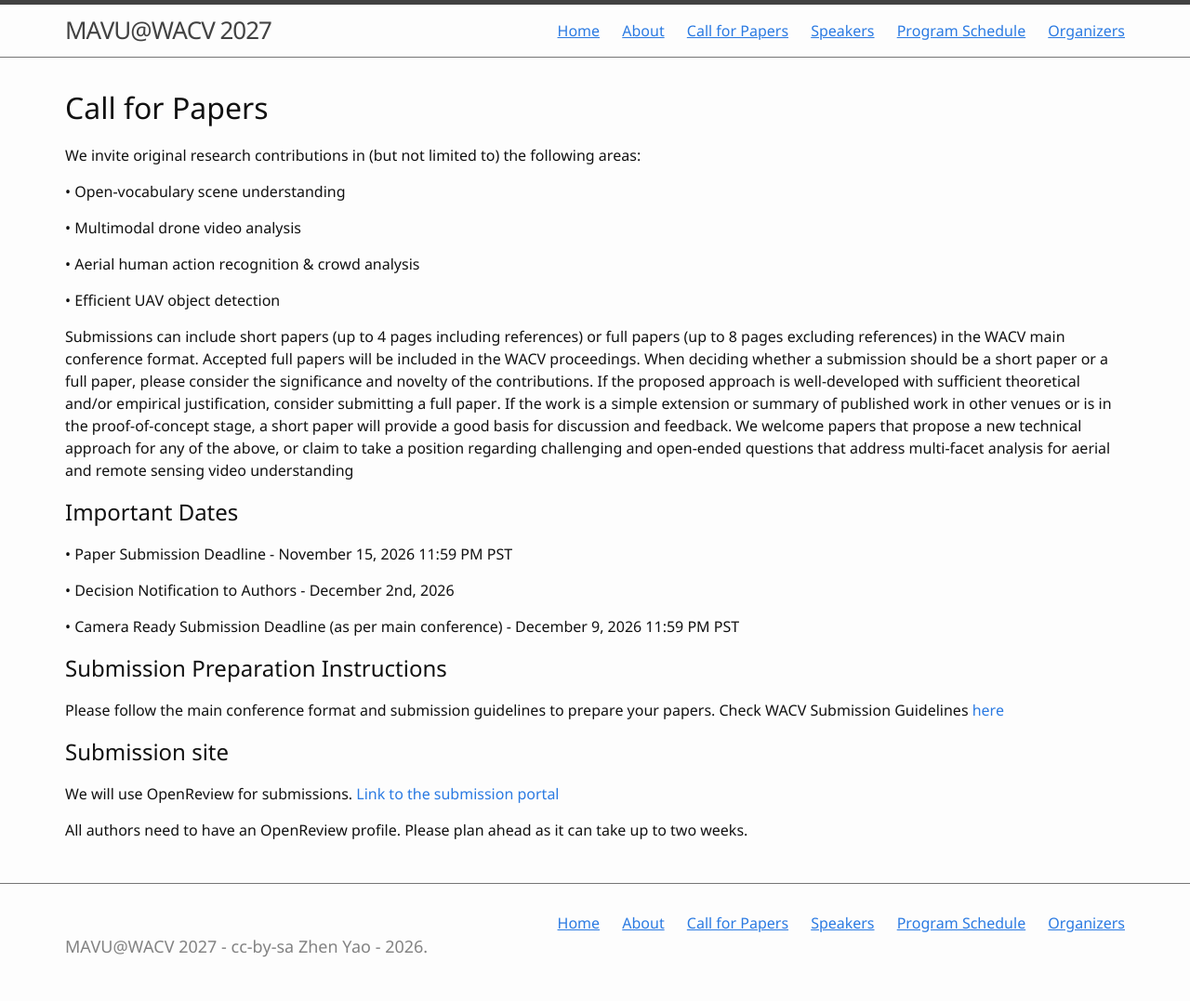
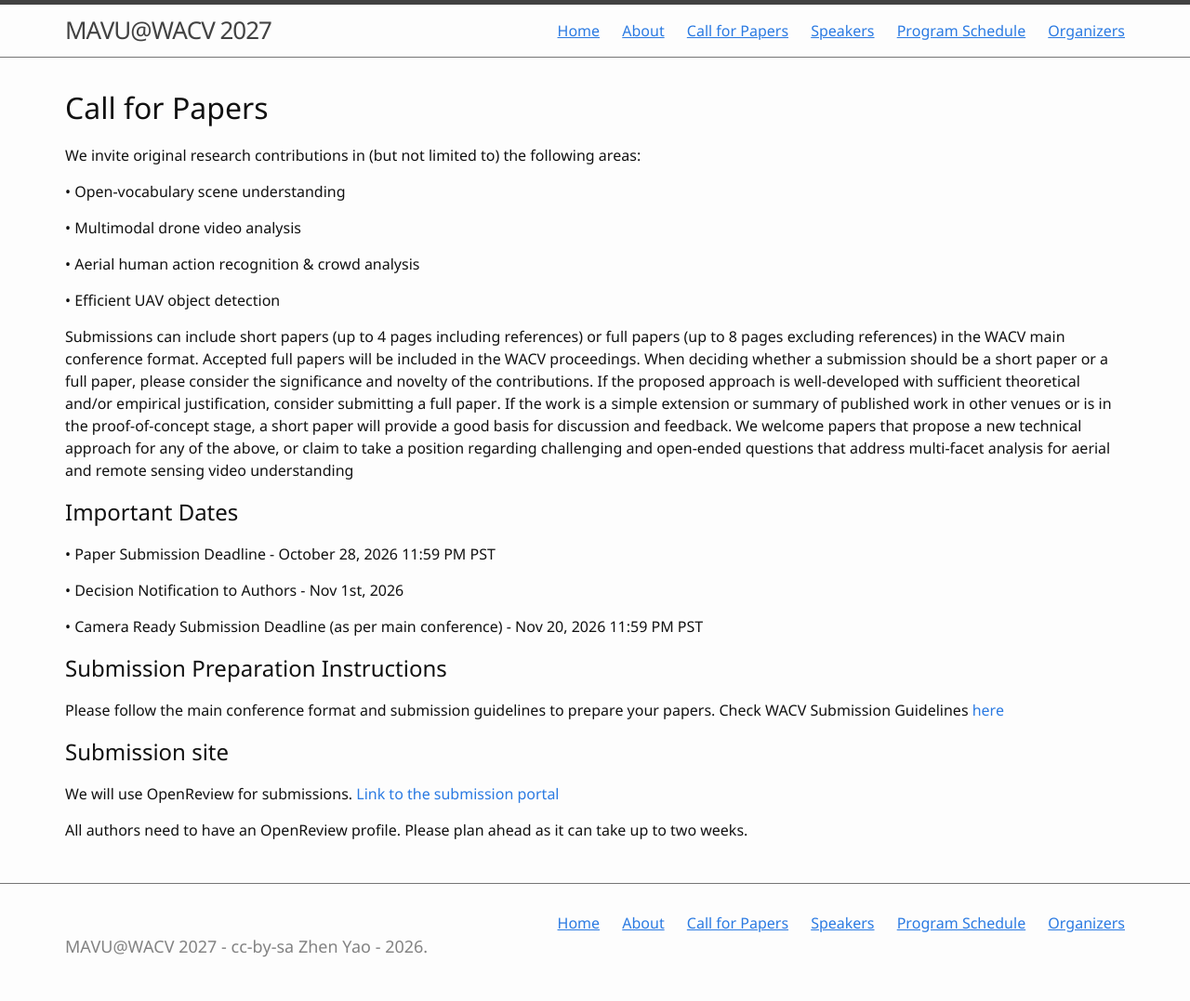
Before and after one commit to zyaocoder/MAVU-workshop-2027, a Jekyll site: the page built from 1-intro.md, in a window 1280 px wide. Shown: the whole page at 93% size. Built offline with Jekyll 4.4.1, drawn with Linux system fonts in a browser that asks for light colours.

Commit message:
1-intro.md

```diff
--- a/1-intro.md
+++ b/1-intro.md
@@ -19,11 +19,11 @@ Submissions can include short papers (up to 4 pages including references) or ful
 
 ## Important Dates
 
-• Paper Submission Deadline - November 15, 2026 11:59 PM PST
+• Paper Submission Deadline - October 28, 2026 11:59 PM PST
 
-• Decision Notification to Authors - December 2nd, 2026
+• Decision Notification to Authors - Nov 1st, 2026
 
-• Camera Ready Submission Deadline (as per main conference) - December 9, 2026 11:59 PM PST
+• Camera Ready Submission Deadline (as per main conference) - Nov 20, 2026 11:59 PM PST
 
 ## Submission Preparation Instructions
 
```
